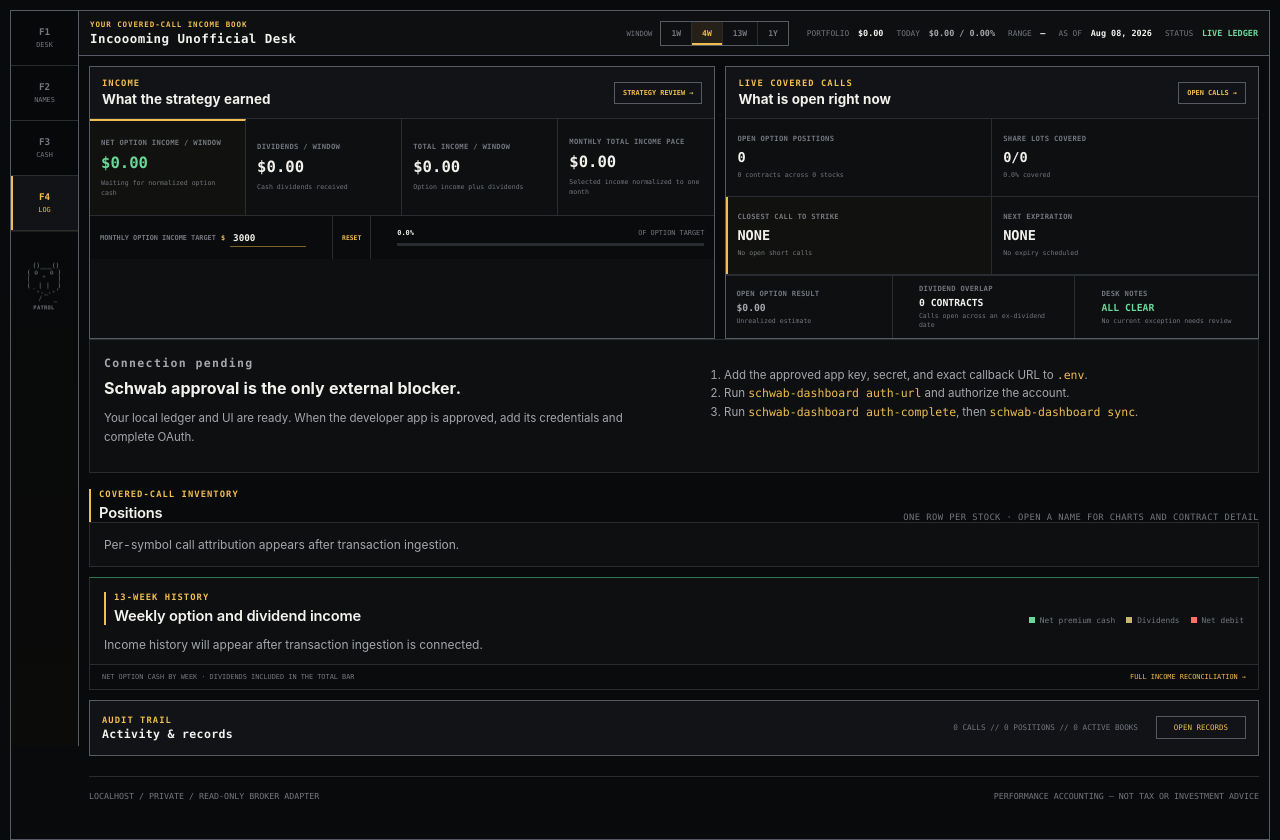
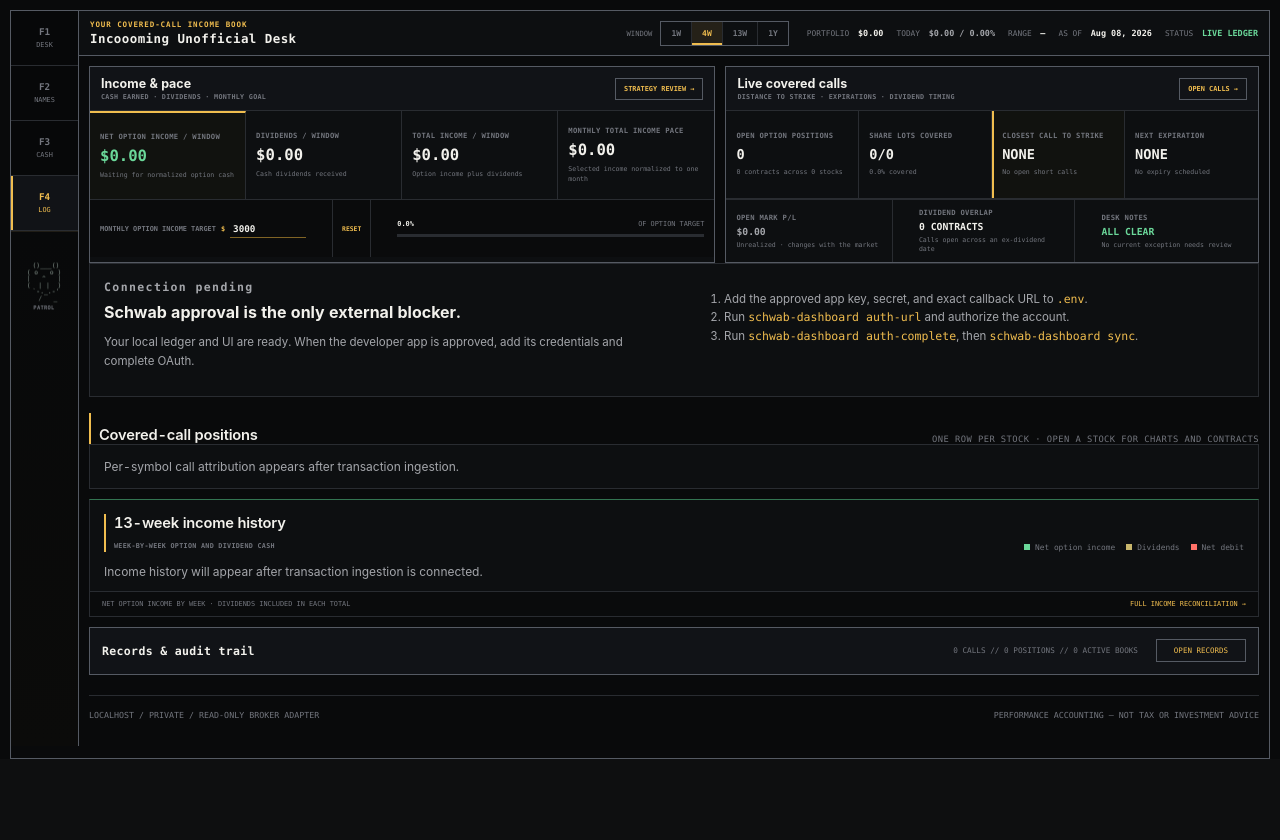
Before and after one commit to ehwwpk/incoooming-unofficial-desk, a FastAPI app: page / in a window 1280 px wide. Shown: the part 46-886 px from the top of the page. After the commit the page ends 805 px from the top, so only its background shows below. Run offline with FastAPI, Linux system fonts and the light colour scheme.

Commit message:
Refine Desk hierarchy and live call scan

```diff
--- a/src/schwab_dashboard/web/static/app.css
+++ b/src/schwab_dashboard/web/static/app.css
@@ -3,7 +3,7 @@
 @import url("./alerts.css?v=14");
 @import url("./performance.css?v=24");
 @import url("./dashboard.css?v=24");
-@import url("./desk-overview.css?v=2");
+@import url("./desk-overview.css?v=3");
 
 @media (max-width: 1240px) {
   .portfolio-console { grid-template-columns: repeat(3, 1fr); }
--- a/src/schwab_dashboard/web/static/desk-overview.css
+++ b/src/schwab_dashboard/web/static/desk-overview.css
@@ -1,14 +1,15 @@
 .desk-pulse { display: grid; grid-template-columns: minmax(0, 1.08fr) minmax(460px, .92fr); gap: 10px; margin-top: 10px; }
 .pulse-panel { min-width: 0; border: 1px solid var(--line-strong); background: var(--surface); }
-.pulse-panel > header { display: flex; min-height: 52px; align-items: center; justify-content: space-between; gap: 14px; padding: 9px 12px; border-bottom: 1px solid var(--line); background: var(--surface-raised); }
-.pulse-panel > header div { display: grid; gap: 3px; }
+.pulse-panel > header { display: flex; min-height: 44px; align-items: center; justify-content: space-between; gap: 14px; padding: 7px 11px; border-bottom: 1px solid var(--line); background: var(--surface-raised); }
+.pulse-panel > header div { display: grid; gap: 2px; }
 .pulse-panel > header p { margin: 0; }
-.pulse-panel > header h2 { margin: 0; font-size: .84rem; font-weight: 650; }
+.pulse-panel > header h2 { margin: 0; font-size: .78rem; font-weight: 680; }
+.pulse-panel > header small, .section-context { color: var(--subtle); font: 650 .42rem var(--mono); letter-spacing: .045em; }
 .pulse-panel > header a { border: 1px solid var(--line-strong); padding: 6px 8px; color: var(--gold); font: 700 .43rem var(--mono); white-space: nowrap; }
 .pulse-panel > header a:hover, .pulse-panel > header a:focus-visible { border-color: var(--gold); background: #1b170d; color: var(--text); outline: 0; }
 
 .pulse-income-grid { display: grid; grid-template-columns: repeat(4, minmax(0, 1fr)); }
-.pulse-income-grid > div { display: grid; min-height: 96px; align-content: center; gap: 7px; padding: 10px 11px; border-right: 1px solid var(--line); }
+.pulse-income-grid > div { display: grid; min-height: 88px; align-content: center; gap: 6px; padding: 9px 10px; border-right: 1px solid var(--line); }
 .pulse-income-grid > div:last-child { border-right: 0; }
 .pulse-income-grid span, .live-book-grid span, .live-book-footer span { color: var(--subtle); font: 650 .45rem var(--mono); letter-spacing: .04em; }
 .pulse-income-grid span b { color: inherit; font: inherit; }
@@ -18,7 +19,7 @@
 .pulse-primary strong { color: var(--green); }
 .pulse-average { padding-top: 4px; border-top: 1px solid var(--line); color: var(--gold) !important; }
 
-.income-target-bar { display: grid; grid-template-columns: auto auto minmax(170px, 1fr); min-height: 44px; align-items: stretch; margin: 0; padding: 0; border-top: 1px solid var(--line); background: #0a0b0c; }
+.income-target-bar { display: grid; grid-template-columns: auto auto minmax(170px, 1fr); min-height: 58px; align-items: stretch; margin: 0; padding: 0; border-top: 1px solid var(--line); background: #0a0b0c; }
 .income-target-bar label { display: flex; align-items: center; gap: 5px; padding: 7px 10px; color: var(--subtle); font: 700 .43rem var(--mono); }
 .income-target-bar label span { color: var(--gold); }
 .income-target-bar input { width: 76px; border: 0; border-bottom: 1px solid var(--gold-soft); padding: 3px; outline: 0; background: transparent; color: var(--text); font: 700 .58rem var(--mono); }
@@ -31,9 +32,9 @@
 .target-readout i { display: block; height: 3px; overflow: hidden; background: var(--line); }
 .target-readout em { display: block; width: min(var(--desk-target-progress), 100%); height: 100%; background: var(--gold); }
 
-.live-book-grid { display: grid; grid-template-columns: repeat(2, minmax(0, 1fr)); }
-.live-book-grid > div { display: grid; min-height: 78px; align-content: center; gap: 6px; padding: 9px 11px; border-right: 1px solid var(--line); border-bottom: 1px solid var(--line); }
-.live-book-grid > div:nth-child(2n) { border-right: 0; }
+.live-book-grid { display: grid; grid-template-columns: repeat(4, minmax(0, 1fr)); }
+.live-book-grid > div { display: grid; min-height: 88px; align-content: center; gap: 6px; padding: 9px 10px; border-right: 1px solid var(--line); border-bottom: 1px solid var(--line); }
+.live-book-grid > div:last-child { border-right: 0; }
 .live-book-grid strong { font: 700 .85rem var(--mono); }
 .live-book-grid .nearest-call { background: #11120f; box-shadow: inset 2px 0 var(--gold); }
 .live-book-footer { display: grid; grid-template-columns: repeat(3, minmax(0, 1fr)); margin: 0; padding: 0; }
@@ -78,6 +79,7 @@
 .position-detail > .name-analytics { border-top: 0; }
 
 .income-panel { margin-top: 10px; }
+.records-workspace > summary { min-height: 46px; }
 .income-panel-footer { display: flex; align-items: center; justify-content: space-between; gap: 12px; margin: 10px -14px -14px; padding: 8px 12px; border-top: 1px solid var(--line); background: #0a0b0c; }
 .income-panel-footer span, .income-panel-footer a { color: var(--subtle); font: .43rem var(--mono); }
 .income-panel-footer a { color: var(--gold); }
@@ -104,6 +106,8 @@
   .position-book > summary > div:nth-child(2n) { border-right: 0; }
   .position-open-control { border-left: 0; }
   .section-instruction { display: none; }
+  .live-book-grid { grid-template-columns: repeat(2, minmax(0, 1fr)); }
+  .live-book-grid > div:nth-child(2n) { border-right: 0; }
   .live-book-footer { grid-template-columns: 1fr; }
   .live-book-footer > div, .live-book-footer > button { border-right: 0; border-bottom: 1px solid var(--line); }
   .live-book-footer > :last-child { border-bottom: 0; }
--- a/src/schwab_dashboard/web/templates/dashboard.html
+++ b/src/schwab_dashboard/web/templates/dashboard.html
@@ -5,7 +5,7 @@
     <meta name="viewport" content="width=device-width, initial-scale=1">
     <meta name="color-scheme" content="dark">
     <title>Incoooming Unofficial Desk · Options Income</title>
-    <link rel="stylesheet" href="{{ url_for('static', path='/app.css') }}?v=41">
+    <link rel="stylesheet" href="{{ url_for('static', path='/app.css') }}?v=42">
     <link rel="stylesheet" href="{{ url_for('static', path='/workspaces.css') }}?v=2">
   </head>
   <body data-workspace-key="desk" data-workspace-context='{"account":"{{ snapshot.accounts[0].account_mask if snapshot.accounts else "---" }}","symbol":"ALL","asOf":"{{ snapshot.as_of.date().isoformat() }}"}'>
--- a/src/schwab_dashboard/web/templates/partials/_income.html
+++ b/src/schwab_dashboard/web/templates/partials/_income.html
@@ -1,11 +1,11 @@
 <section class="panel income-panel" id="income">
   <div class="section-heading terminal-heading">
     <div>
-      <p class="eyebrow">13-WEEK HISTORY</p>
-      <h2>Weekly option and dividend income</h2>
+      <h2>13-week income history</h2>
+      <small class="section-context">WEEK-BY-WEEK OPTION AND DIVIDEND CASH</small>
     </div>
     <div class="legend" aria-label="Chart legend">
-      <span><i class="option-key"></i>Net premium cash</span>
+      <span><i class="option-key"></i>Net option income</span>
       <span><i class="dividend-key"></i>Dividends</span>
       <span><i class="debit-key"></i>Net debit</span>
     </div>
@@ -31,5 +31,5 @@
   <p class="empty-state">Income history will appear after transaction ingestion is connected.</p>
   {% endif %}
 
-  <footer class="income-panel-footer"><span>NET OPTION CASH BY WEEK · DIVIDENDS INCLUDED IN THE TOTAL BAR</span><a href="/workspaces/attribution">FULL INCOME RECONCILIATION →</a></footer>
+  <footer class="income-panel-footer"><span>NET OPTION INCOME BY WEEK · DIVIDENDS INCLUDED IN EACH TOTAL</span><a href="/workspaces/attribution">FULL INCOME RECONCILIATION →</a></footer>
 </section>
--- a/src/schwab_dashboard/web/templates/partials/_records.html
+++ b/src/schwab_dashboard/web/templates/partials/_records.html
@@ -1,8 +1,7 @@
 <details class="panel records-workspace section-block" id="records" data-records-workspace>
   <summary>
     <div>
-      <p class="eyebrow">AUDIT TRAIL</p>
-      <strong>Activity &amp; records</strong>
+      <strong>Records &amp; audit trail</strong>
     </div>
     <span>{{ snapshot.call_history | length }} CALLS // {{ snapshot.positions | length }} POSITIONS // {{ snapshot.campaigns | length }} ACTIVE BOOKS</span>
     <b><span class="records-open-label">OPEN RECORDS</span><span class="records-close-label">CLOSE RECORDS</span></b>
--- a/src/schwab_dashboard/web/templates/partials/_summary.html
+++ b/src/schwab_dashboard/web/templates/partials/_summary.html
@@ -9,14 +9,14 @@
 >
   <article class="pulse-panel income-pulse">
     <header>
-      <div><p class="eyebrow">INCOME</p><h2>What the strategy earned</h2></div>
+      <div><h2>Income &amp; pace</h2><small>CASH EARNED · DIVIDENDS · MONTHLY GOAL</small></div>
       <a href="/workspaces/attribution">STRATEGY REVIEW <span aria-hidden="true">→</span></a>
     </header>
     <div class="pulse-income-grid">
       <div class="pulse-primary">
         <span data-active-option-label>NET OPTION INCOME / {{ active.label if active else 'WINDOW' }}</span>
         <strong class="{{ active.option_cash | pnl_class if active else '' }}" data-active-option-cash>{{ active.option_cash | money if active else snapshot.covered_calls.net_option_cash | money }}</strong>
-        <small data-active-option-meta>{% if active %}{{ active.annualized_option_yield | percent }} APR · after executed close and roll costs{% else %}Waiting for normalized option cash{% endif %}</small>
+        <small data-active-option-meta>{% if active %}{{ active.annualized_option_yield | percent }} APR · net of completed close and roll debits{% else %}Waiting for normalized option cash{% endif %}</small>
         <small class="pulse-average" data-active-option-average hidden></small>
       </div>
       <div>
@@ -48,7 +48,7 @@
 
   <article class="pulse-panel live-book-pulse">
     <header>
-      <div><p class="eyebrow">LIVE COVERED CALLS</p><h2>What is open right now</h2></div>
+      <div><h2>Live covered calls</h2><small>DISTANCE TO STRIKE · EXPIRATIONS · DIVIDEND TIMING</small></div>
       <a href="/workspaces/risk">OPEN CALLS <span aria-hidden="true">→</span></a>
     </header>
     <div class="live-book-grid">
@@ -82,7 +82,7 @@
       </div>
     </div>
     <footer class="live-book-footer">
-      <div><span>OPEN OPTION RESULT</span><b class="{{ desk_overview.open_mark_profit_loss | pnl_class }}">{{ desk_overview.open_mark_profit_loss | money }}</b><small>Unrealized estimate</small></div>
+      <div><span>OPEN MARK P/L</span><b class="{{ desk_overview.open_mark_profit_loss | pnl_class }}">{{ desk_overview.open_mark_profit_loss | money }}</b><small>Unrealized · changes with the market</small></div>
       <div><span>DIVIDEND OVERLAP</span><b>{{ desk_overview.dividend_overlap_contracts }} CONTRACTS</b><small>Calls open across an ex-dividend date</small></div>
       {% if snapshot.alerts %}
       <button type="button" data-nibwick-summary aria-expanded="false" aria-controls="nibwick-note-popover"><span>NIBWICK NOTES</span><b>{{ snapshot.alerts | length }} TO REVIEW</b><small>{{ snapshot.alerts[0].symbol }} · {{ snapshot.alerts[0].headline }}</small></button>
--- a/src/schwab_dashboard/web/templates/partials/_underlyings.html
+++ b/src/schwab_dashboard/web/templates/partials/_underlyings.html
@@ -1,7 +1,7 @@
 <section class="section-block" id="underlyings">
   <div class="section-heading terminal-heading">
-    <div><p class="eyebrow">COVERED-CALL INVENTORY</p><h2>Positions</h2></div>
-    <span class="section-instruction">ONE ROW PER STOCK · OPEN A NAME FOR CHARTS AND CONTRACT DETAIL</span>
+    <div><h2>Covered-call positions</h2></div>
+    <span class="section-instruction">ONE ROW PER STOCK · OPEN A STOCK FOR CHARTS AND CONTRACTS</span>
   </div>
   {% if snapshot.underlyings %}
   <div class="underlying-grid">
@@ -11,11 +11,11 @@
     <details id="{{ item.symbol | lower }}-workspace" class="underlying-card position-book {{ item.tone }}-edge" data-underlying-card="{{ item.symbol }}" data-position-details>
       <summary class="position-row-summary">
         <div class="position-identity"><strong>{{ item.symbol }}</strong><span>{{ item.company_name }}</span><small>{{ item.current_price | money }} · {{ item.market_value | money(0) }} value</small></div>
-        <div><span>SHARES</span><strong>{{ item.shares }}</strong><small>{{ item.active_contracts }}/{{ item.contract_capacity }} lots covered</small></div>
+        <div><span>SHARES</span><strong>{{ item.shares }}</strong><small>{{ item.contract_capacity }} total 100-share lots</small></div>
         <div class="position-income"><span data-name-option-label>NET OPTION INCOME / 4 WEEKS</span><strong data-name-option-cash>{{ active_window.option_cash | money }}</strong><small><b data-name-dividends>{{ active_window.dividends | money }}</b> dividends</small></div>
-        <div><span>OPEN CALLS</span><strong>{{ row.open_positions }} <small>/ {{ item.active_contracts }} contracts</small></strong><small>{{ item.coverage_percent | percent }} share coverage</small></div>
+        <div><span>OPEN CONTRACTS</span><strong>{{ item.active_contracts }}</strong><small>{{ row.open_positions }} position{{ '' if row.open_positions == 1 else 's' }} · {{ item.coverage_percent | percent }} covered</small></div>
         <div class="position-nearest"><span>NEAREST STRIKE</span>{% if row.nearest_call %}<strong>${{ '%g' | format(row.nearest_call.strike) }}C</strong>{% if row.nearest_call.strike_distance_per_share >= 0 %}<small>{{ row.nearest_call.strike_distance_percent | percent }} above · {{ row.nearest_call.days_to_expiration }} DTE</small>{% else %}<small class="negative">{{ (-row.nearest_call.strike_distance_percent) | percent }} past · {{ row.nearest_call.days_to_expiration }} DTE</small>{% endif %}{% else %}<strong>NONE</strong><small>No open call</small>{% endif %}</div>
-        <div><span>OPEN OPTION RESULT</span><strong class="{{ row.open_mark_profit_loss | pnl_class }}">{{ row.open_mark_profit_loss | money }}</strong><small>Unrealized estimate</small></div>
+        <div><span>OPEN MARK P/L</span><strong class="{{ row.open_mark_profit_loss | pnl_class }}">{{ row.open_mark_profit_loss | money }}</strong><small>Unrealized estimate</small></div>
         <div class="position-open-control"><b><span class="position-open-label">OPEN DETAILS</span><span class="position-close-label">CLOSE DETAILS</span></b>{% if row.alert_count %}<small class="position-alert">{{ row.alert_count }} NOTE{{ '' if row.alert_count == 1 else 'S' }}</small>{% else %}<small>NO DESK NOTE</small>{% endif %}</div>
       </summary>
 
```
Also changed, not shown: tests/integration/test_migrations_and_api.py (+6 -5 lines).
